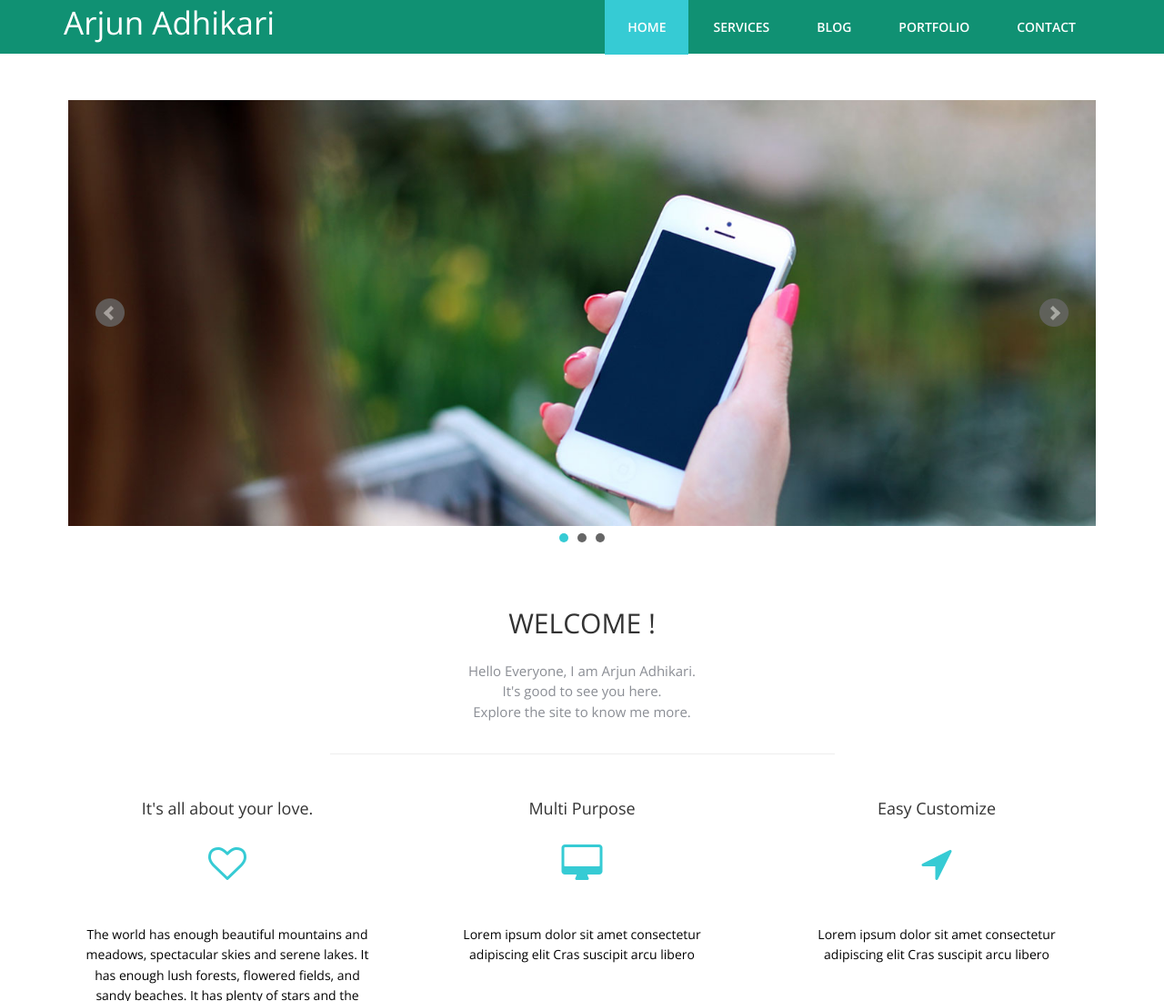
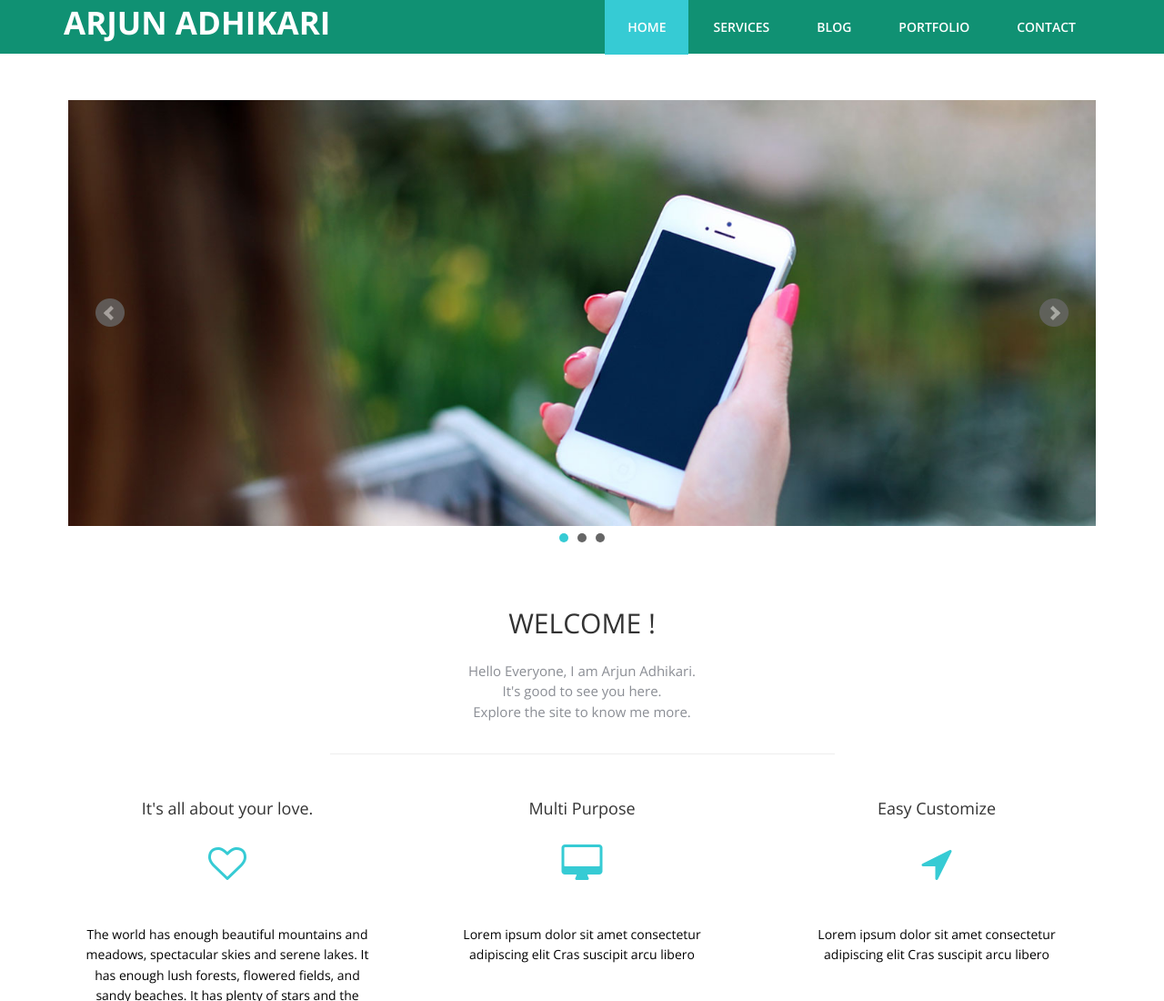
Before and after one commit to theArjun/websiteAssignment, a plain HTML site: page index.html in a window 1280 px wide. Shown: the top 1100 px of the page at 91% size. Drawn offline with nearby package versions, Linux system fonts and the light colour scheme.

Commit message:
Replaced content

```diff
--- a/index.html
+++ b/index.html
@@ -34,7 +34,7 @@
 					<span class="icon-bar"></span>
 					<span class="icon-bar"></span>
 				</button>
-				<a class="navbar-brand" href="index.html"><span>Arjun Adhikari</span></a>
+				<a class="navbar-brand" href="index.html"><span><b>ARJUN ADHIKARI</b></span></a>
 			</div>
 			<div class="navbar-collapse collapse">
 				<div class="menu">
```
